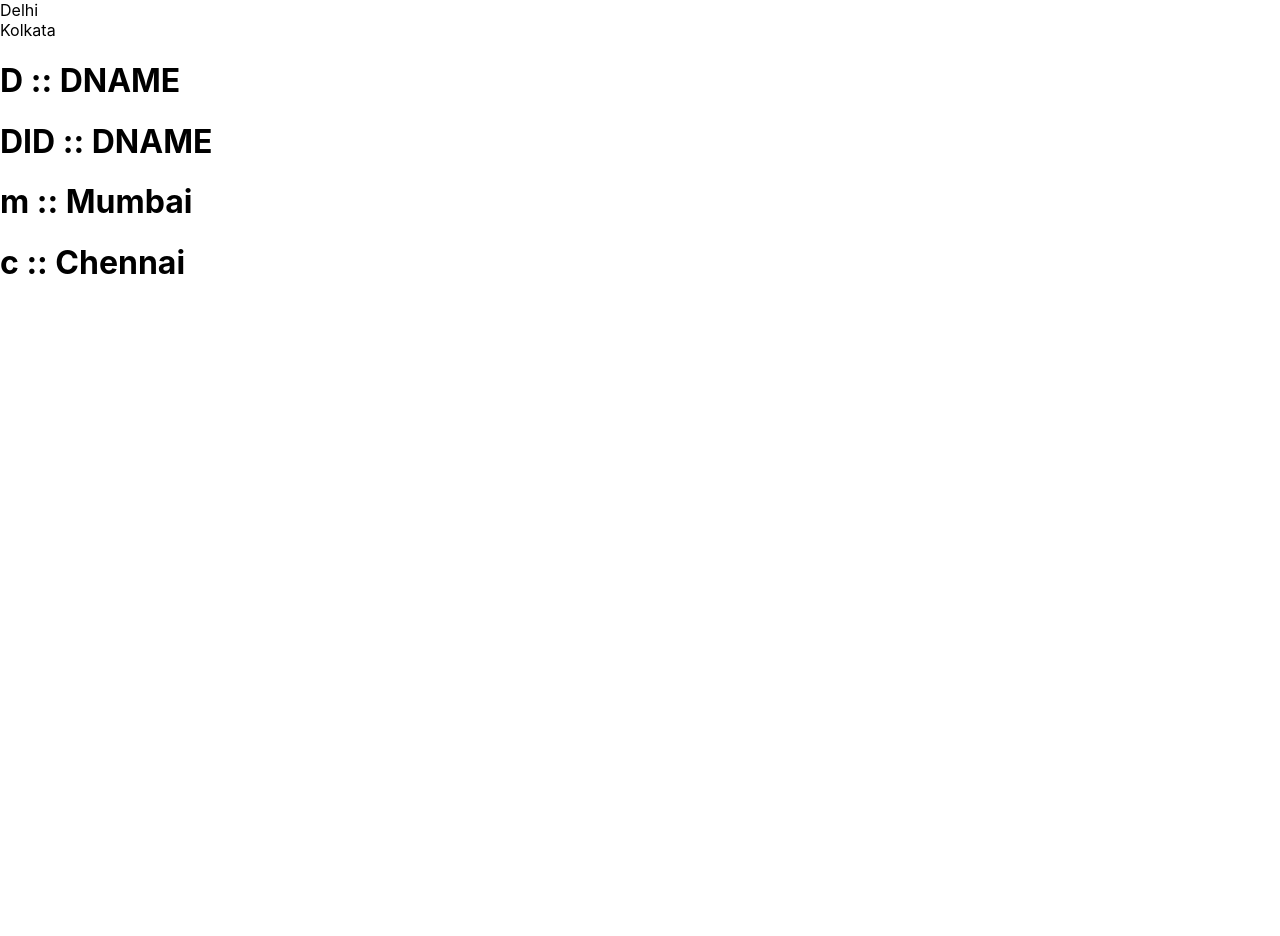
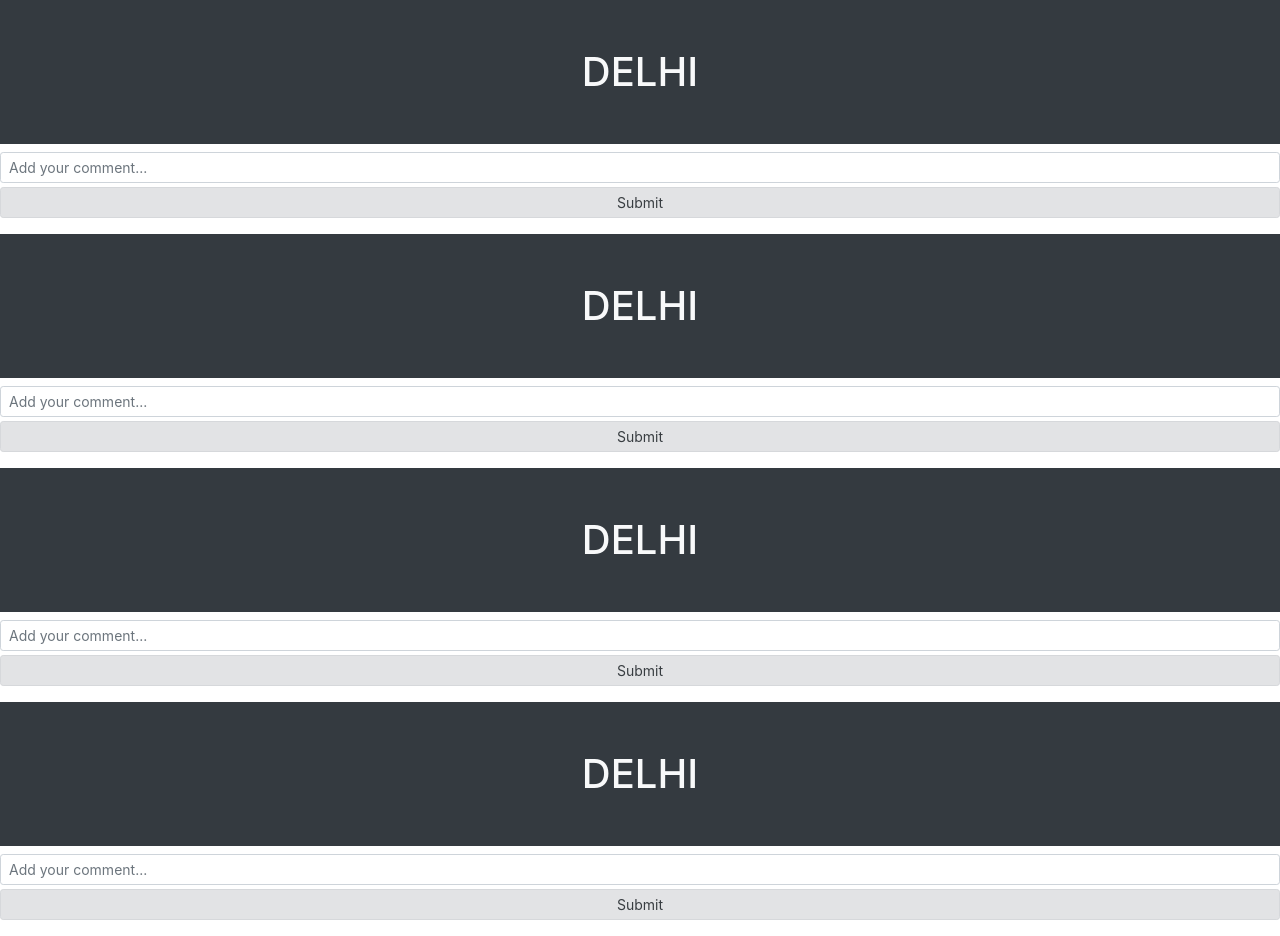
Before and after one commit to cg-202/day8-react-app, a React (Create React App) app: page / in a window 1280 px wide. Before the commit the page ends 800 px from the top, so only its background shows below. Built offline with nearby package versions, Linux system fonts and the light colour scheme.

Commit message:
social post with static comment.

```diff
--- a/package.json
+++ b/package.json
@@ -6,7 +6,9 @@
     "@testing-library/jest-dom": "^5.11.4",
     "@testing-library/react": "^11.1.0",
     "@testing-library/user-event": "^12.1.10",
+    "bootstrap": "^4.6.0",
     "react": "^17.0.2",
+    "react-bootstrap": "^1.6.1",
     "react-dom": "^17.0.2",
     "react-scripts": "4.0.3",
     "web-vitals": "^1.0.1"
--- a/src/App.js
+++ b/src/App.js
@@ -2,57 +2,47 @@ import logo from "./logo.svg";
 import "./App.css";
 import { useState } from "react";
 
-/**
- * SPECIAL FUNCTION. ITS RETURNS JSX.
- *
- * METHOD
- * COMPONENT BOY/GIRL
- * Method Name :: Starts with Capital
- * React Component
- *
- * This function is creating a CUSTOM TAG / COMPONENT.
- * React Tags Starts with CAPITAL LETTER
- * <App />
- *
- * HTML Has A SET OF PREFDEINFED TAGS :: Can we create CUSTOM TAGS?
- * <TAG-NAME></TAG-NAME>
- * <div></div>
- * <h1></h1>
- *
- * ATTRIBUTES ARE OPTIONAL
- */
 function App() {
   return (
     <div>
-      <div>Delhi</div>
-      <div>Kolkata</div>
-
-      <CityApp id="D" />
-      <CityApp />
-      <CityApp name="Mumbai" id="m" />
-      <CityApp name="Chennai" id="c" />
+      <SocialPost />
+      <SocialPost />
+      <SocialPost />
+      <SocialPost />
     </div>
   );
 }
 
-/**
- * SPECIAL
- * COMPONENT BOY
- * IT RETUNRNS JSX.
- * LOOK AT THE METHOD NAME AS WELL>
- *
- * LITTLE WIERD :: CITY IS STATIC. :: PROBLEM SOLVED :: DYMAIC COMPONEENT
- * RESUCE :: FUNCTION PARAMETER  :: USING THE CONCEPT OF PROPS
- *
- * <CityApp>
- *
- * {id, name} = props
- */
-function CityApp({ id = "DID", name = "DNAME" }) {
+function SocialPost() {
+  const [commentList, setCommentList] = useState([]);
+
+  const addNewComment = () => {
+    const newCommentList = ["This is new Comment", ...commentList];
+    setCommentList(newCommentList);
+  };
+
   return (
-    <h1>
-      {id} :: {name}
-    </h1>
+    <div>
+      <h1 className="bg-dark text-light p-5 text-center mb-2">DELHI</h1>
+
+      {commentList.map((item, index) => (
+        <div key={index} className="alert-secondary p-1 mb-1">
+          {item}
+        </div>
+      ))}
+
+      <input
+        type="text"
+        className="form-control form-control-sm mb-1"
+        placeholder="Add your comment..."
+      />
+      <input
+        type="button"
+        value="Submit"
+        onClick={addNewComment}
+        className="btn btn-sm alert-secondary w-100 mb-3"
+      />
+    </div>
   );
 }
 
--- a/src/index.js
+++ b/src/index.js
@@ -1,6 +1,7 @@
 import React from "react";
 import ReactDOM from "react-dom";
 import "./index.css";
+import "bootstrap/dist/css/bootstrap.css";
 
 import App from "./App";
 import reportWebVitals from "./reportWebVitals";
```
Also changed, not shown: 2 other files (tests, documents, lock files or other folders).
